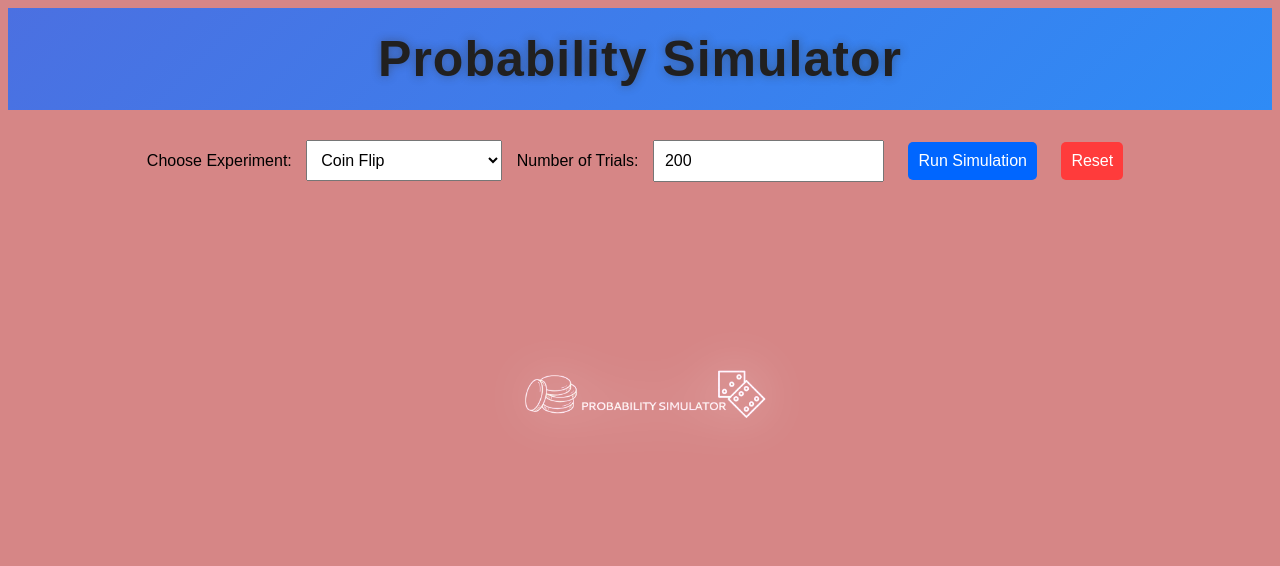
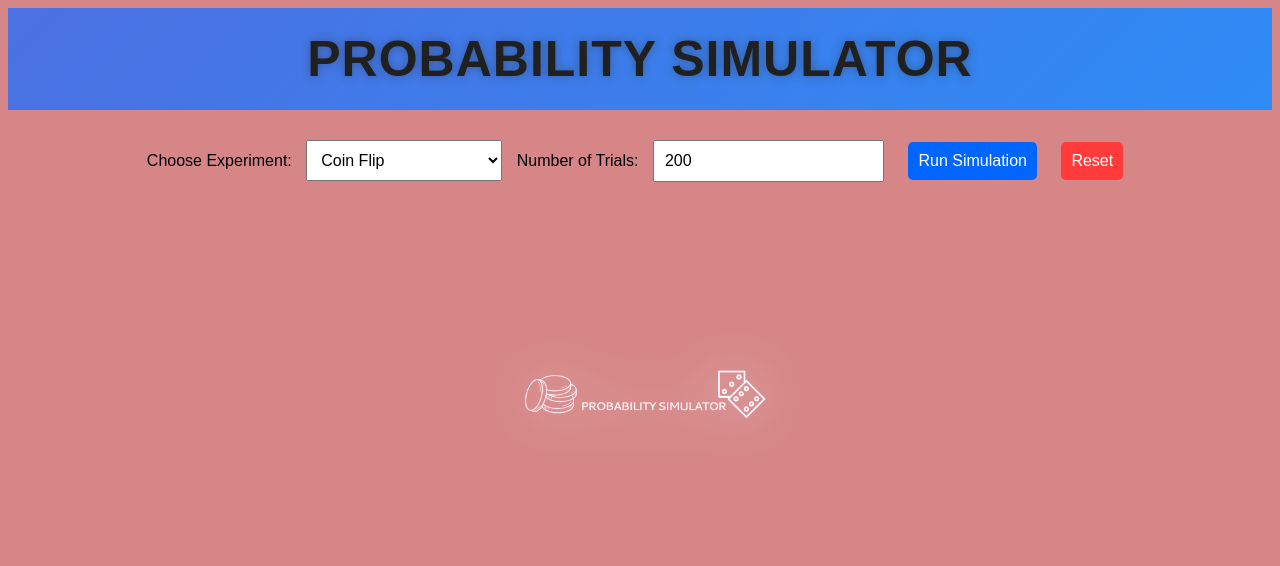
Before and after one commit to Takshsingh313/Probability-Simulator, a Flask app: page / in a window 1280 px wide. Shown: the top 566 px of the page. Run offline with Flask 3, Linux system fonts and the light colour scheme.

```diff
--- a/template/index.html
+++ b/template/index.html
@@ -8,7 +8,7 @@
 
 <body>
 
-    <h1 class="title">Probability Simulator</h1>
+    <h1 class="title">PROBABILITY SIMULATOR</h1>
 
     <div class="controls">
         <label>Choose Experiment:</label>
```
